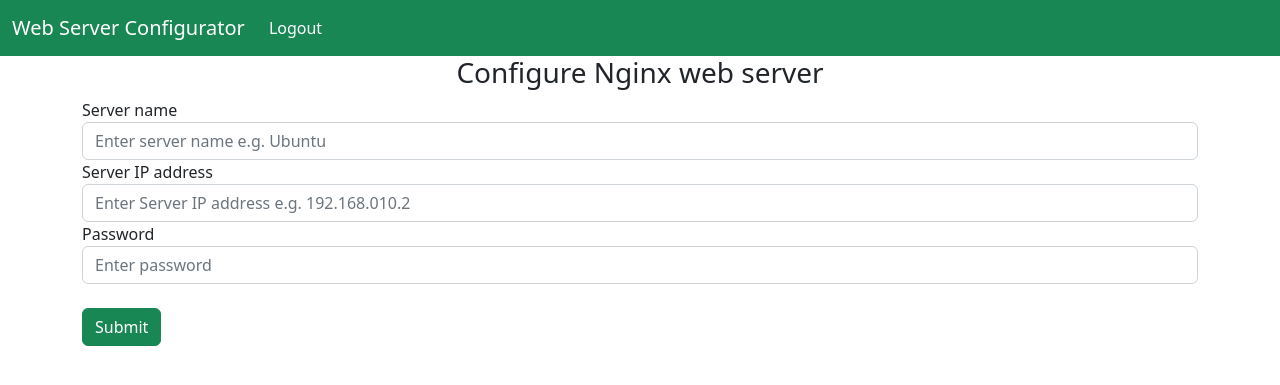
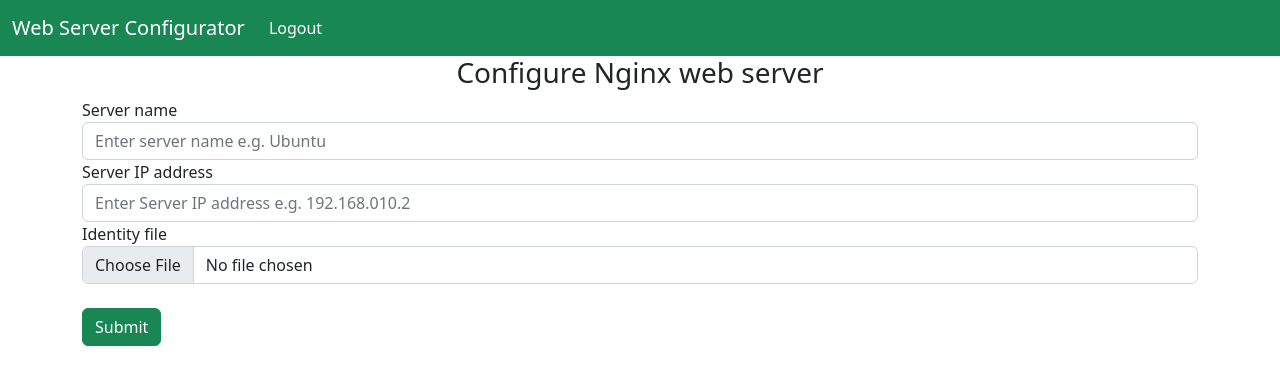
Before and after one commit to bryansomto/Web-server_configurator, a Flask app: page /nginx-config in a window 1280 px wide. Shown: the top 385 px of the page. Run offline with Flask 3, Linux system fonts and the light colour scheme; the visitor is signed in with stand-in values (Sample User, id 1); some libraries are stand-ins or nearby versions.

Commit message:
extra modif

```diff
--- a/website/templates/base.html
+++ b/website/templates/base.html
@@ -84,7 +84,7 @@
 		crossorigin="anonymous"></script>
 
 	<!-- Use for custom js -->
-	<!-- <script type="text/javascript" src="{{ url_for('static', filename='index.js') }}"></script> -->
+	<!-- <script type="text/javascript" src="{{ url_for('static', filename='js/fileReader.js') }}"></script> -->
 </body>
 
 </html>
--- a/website/templates/nginx-config.html
+++ b/website/templates/nginx-config.html
@@ -5,15 +5,20 @@
     <h3 align="center">Configure Nginx web server</h3>
     <div class="form-group">
         <label for="server_name">Server name</label>
-        <input type="text" class="form-control" id="server_name" name="server_name" placeholder="Enter server name e.g. Ubuntu" />
+        <input type="text" class="form-control" id="server_name" name="server_name"
+            placeholder="Enter server name e.g. Ubuntu" />
     </div>
     <div class="form-group">
         <label for="ip_addr">Server IP address</label>
-        <input type="text" class="form-control" id="ip_addr" name="ip_addr" placeholder="Enter Server IP address e.g. 192.168.010.2" />
+        <input type="text" class="form-control" id="ip_addr" name="ip_addr"
+            placeholder="Enter Server IP address e.g. 192.168.010.2" />
     </div>
     <div class="form-group">
-        <label for="password1">Password</label>
-        <input type="password" class="form-control" id="password1" name="password1" placeholder="Enter password" />
+        <label for="id_file">Identity file</label>
+        <input type="file" class="form-control" id="id_file" name="id_file" />
+
+        <!-- <input type="file" class="form-control" id="id_file" name="id_file"
+            onchange="onChooseFile(event, onFileLoad.bind(this, 'contents'))" /> -->
     </div>
     <br />
     <button type="submit" class="btn btn-success">Submit</button>
--- a/website/views.py
+++ b/website/views.py
@@ -10,7 +10,13 @@ def home():
         return redirect(url_for('views.nginx_config'))
     return render_template("home.html", user=current_user)
 
-@views.route('/nginx-config')
+@views.route('/nginx-config', methods=['GET', 'POST'])
 @login_required
 def nginx_config():
+    if request.method == 'POST':
+        server_name = request.form.get('server_name')
+        ip_addr = request.form.get('ip_addr')
+        id_file = request.form['id_file']
+
+        f = open(id_file, "r", encoding="UTF-8")
     return render_template("nginx-config.html", user=current_user)
```
Also changed, not shown: website/static/js/fileReader.js (added, +19 -0 lines).
